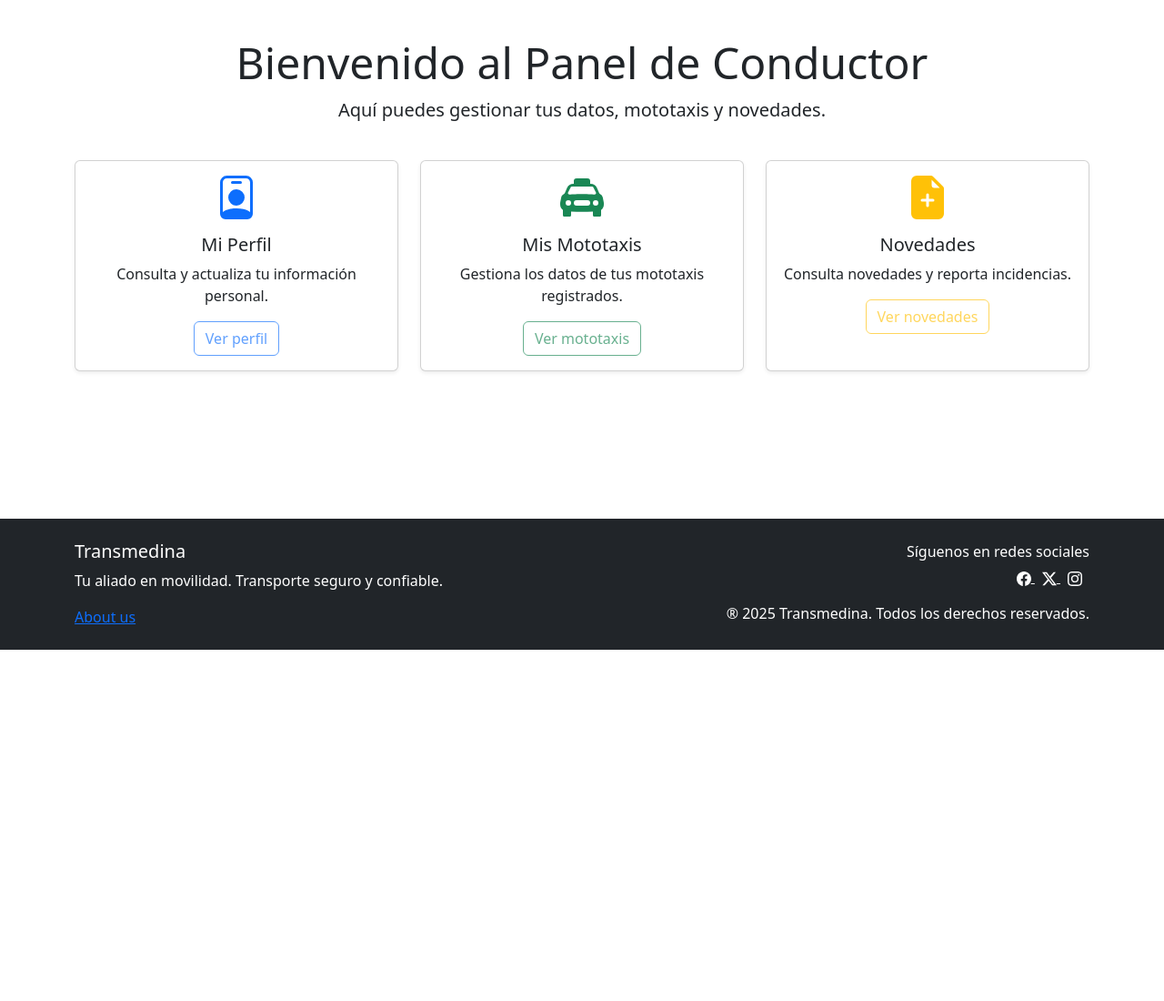
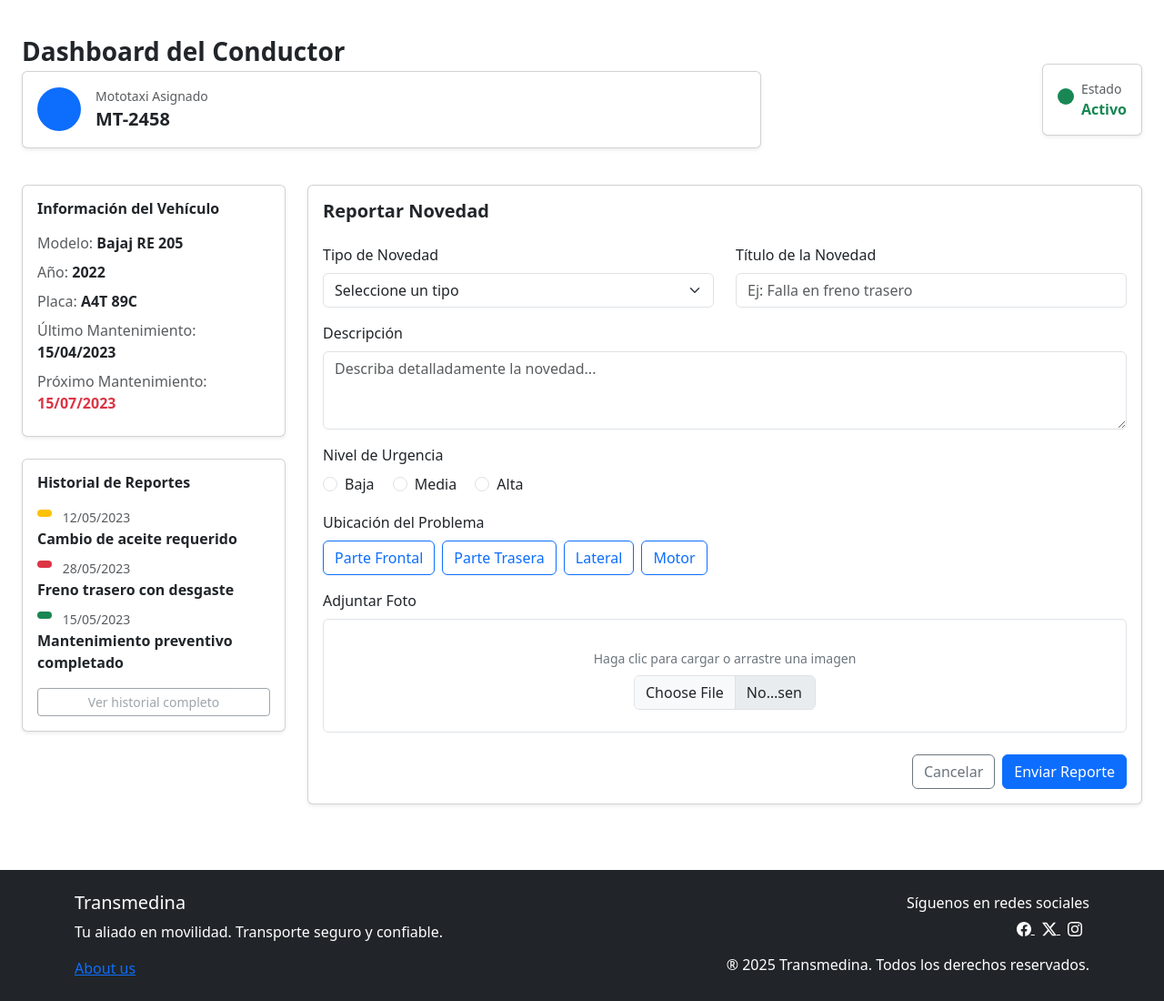
Before and after one commit to luiseurban/Transmedina_Project, a Django app: template conductor_dashboard/templates/pages/dashboard/dashboard_home.html in a window 1280 px wide. Shown: the part 86-1186 px from the top of the page at 91% size. Before the commit the page ends 800 px from the top, so only its background shows below. Run offline with Django 5.2, Linux system fonts and the light colour scheme; the template is opened without the code that fills it, so the values that code supplies are empty; some libraries are stand-ins or nearby versions.

Commit message:
Update dashboard_home.html
Diseño del dashboard para conductores, por ahora solo con placeholders

```diff
--- a/conductor_dashboard/templates/pages/dashboard/dashboard_home.html
+++ b/conductor_dashboard/templates/pages/dashboard/dashboard_home.html
@@ -1,47 +1,140 @@
 {% extends "layout/layout.html" %}
 
 {% block content %}
-<div class="container py-4">
-    <div class="row mb-4">
-        <div class="col-12 text-center">
-            <h1 class="display-5">Bienvenido al Panel de Conductor</h1>
-            <p class="lead">Aquí puedes gestionar tus datos, mototaxis y novedades.</p>
+<div class="container-fluid py-4">
+  <div class="row mb-4 align-items-center">
+    <div class="col-md-8">
+      <h3 class="fw-bold mb-1">Dashboard del Conductor</h3>
+      <div class="card shadow-sm mb-3">
+        <div class="card-body d-flex align-items-center">
+          <div class="me-3">
+            <div class="rounded-circle bg-primary text-white d-flex align-items-center justify-content-center" style="width:48px;height:48px;">
+              <i class="bi bi-truck"></i>
+            </div>
+          </div>
+          <div>
+            <div class="small text-muted">Mototaxi Asignado</div>
+            <div class="fw-semibold fs-5">MT-2458</div>
+          </div>
+        </div>
+      </div>
+    </div>
+    <div class="col-md-4 d-flex justify-content-end">
+      <div class="card shadow-sm">
+        <div class="card-body d-flex align-items-center">
+          <div class="me-2">
+            <span class="badge bg-success rounded-circle" style="width:18px;height:18px;"><i class="bi bi-check"></i></span>
+          </div>
+          <div>
+            <div class="small text-muted">Estado</div>
+            <div class="fw-semibold text-success">Activo</div>
+          </div>
+        </div>
+      </div>
     </div>
   </div>
   <div class="row g-4">
-        <div class="col-md-4">
-            <div class="card shadow-sm h-100">
-                <div class="card-body text-center">
-                    <svg width="48" height="48" fill="currentColor" class="mb-3 text-primary">
-                        <use xlink:href="/static/images/sprite.svg#icon-person-badge" />
-                    </svg>
-                    <h5 class="card-title">Mi Perfil</h5>
-                    <p class="card-text">Consulta y actualiza tu información personal.</p>
-                    <a href="#" class="btn btn-outline-primary disabled">Ver perfil</a>
+    <!-- Información del Vehículo -->
+    <div class="col-lg-3">
+      <div class="card shadow-sm mb-4">
+        <div class="card-body">
+          <h6 class="fw-bold mb-3">Información del Vehículo</h6>
+          <div class="mb-2"><span class="text-muted">Modelo:</span> <span class="fw-semibold">Bajaj RE 205</span></div>
+          <div class="mb-2"><span class="text-muted">Año:</span> <span class="fw-semibold">2022</span></div>
+          <div class="mb-2"><span class="text-muted">Placa:</span> <span class="fw-semibold">A4T 89C</span></div>
+          <div class="mb-2"><span class="text-muted">Último Mantenimiento:</span> <span class="fw-semibold">15/04/2023</span></div>
+          <div class="mb-2"><span class="text-muted">Próximo Mantenimiento:</span> <span class="fw-semibold text-danger">15/07/2023</span></div>
+        </div>
+      </div>
+      <div class="card shadow-sm">
+        <div class="card-body">
+          <h6 class="fw-bold mb-3">Historial de Reportes</h6>
+          <ul class="list-unstyled mb-3">
+            <li class="mb-2">
+              <span class="badge bg-warning me-2" style="width:8px;height:8px;">&nbsp;</span>
+              <span class="small text-muted">12/05/2023</span> <br>
+              <span class="fw-semibold">Cambio de aceite requerido</span>
+            </li>
+            <li class="mb-2">
+              <span class="badge bg-danger me-2" style="width:8px;height:8px;">&nbsp;</span>
+              <span class="small text-muted">28/05/2023</span> <br>
+              <span class="fw-semibold">Freno trasero con desgaste</span>
+            </li>
+            <li>
+              <span class="badge bg-success me-2" style="width:8px;height:8px;">&nbsp;</span>
+              <span class="small text-muted">15/05/2023</span> <br>
+              <span class="fw-semibold">Mantenimiento preventivo completado</span>
+            </li>
+          </ul>
+          <button class="btn btn-outline-secondary btn-sm w-100" disabled>Ver historial completo</button>
         </div>
       </div>
     </div>
-        <div class="col-md-4">
-            <div class="card shadow-sm h-100">
-                <div class="card-body text-center">
-                    <svg width="48" height="48" fill="currentColor" class="mb-3 text-success">
-                        <use xlink:href="/static/images/sprite.svg#icon-taxi-front-fill" />
-                    </svg>
-                    <h5 class="card-title">Mis Mototaxis</h5>
-                    <p class="card-text">Gestiona los datos de tus mototaxis registrados.</p>
-                    <a href="#" class="btn btn-outline-success disabled">Ver mototaxis</a>
+    <!-- Reportar Novedad -->
+    <div class="col-lg-9">
+      <div class="card shadow-sm">
+        <div class="card-body">
+          <h5 class="fw-bold mb-4">Reportar Novedad</h5>
+          <form>
+            <div class="row mb-3">
+              <div class="col-md-6 mb-3 mb-md-0">
+                <label for="tipoNovedad" class="form-label">Tipo de Novedad</label>
+                <select class="form-select" id="tipoNovedad" name="tipo_novedad" required>
+                  <option selected disabled>Seleccione un tipo</option>
+                  <option value="REPARACION">Reparación</option>
+                  <option value="ACTIVO">Activo</option>
+                  <option value="SIN_REPARAR">Sin reparar</option>
+                  <option value="OTRO">Otro</option>
+                </select>
+              </div>
+              <div class="col-md-6">
+                <label for="tituloNovedad" class="form-label">Título de la Novedad</label>
+                <input type="text" class="form-control" id="tituloNovedad" name="titulo_novedad" placeholder="Ej: Falla en freno trasero" required>
+              </div>
+            </div>
+            <div class="mb-3">
+              <label class="form-label">Descripción</label>
+              <textarea class="form-control" name="descripcion" rows="3" placeholder="Describa detalladamente la novedad..." required></textarea>
+            </div>
+            <div class="mb-3">
+              <label class="form-label">Nivel de Urgencia</label>
+              <div>
+                <div class="form-check form-check-inline">
+                  <input class="form-check-input" type="radio" name="urgencia" id="urgenciaBaja" value="baja">
+                  <label class="form-check-label" for="urgenciaBaja">Baja</label>
+                </div>
+                <div class="form-check form-check-inline">
+                  <input class="form-check-input" type="radio" name="urgencia" id="urgenciaMedia" value="media">
+                  <label class="form-check-label" for="urgenciaMedia">Media</label>
+                </div>
+                <div class="form-check form-check-inline">
+                  <input class="form-check-input" type="radio" name="urgencia" id="urgenciaAlta" value="alta">
+                  <label class="form-check-label" for="urgenciaAlta">Alta</label>
                 </div>
               </div>
             </div>
-        <div class="col-md-4">
-            <div class="card shadow-sm h-100">
-                <div class="card-body text-center">
-                    <svg width="48" height="48" fill="currentColor" class="mb-3 text-warning">
-                        <use xlink:href="/static/images/sprite.svg#icon-file-earmark-plus-fill" />
-                    </svg>
-                    <h5 class="card-title">Novedades</h5>
-                    <p class="card-text">Consulta novedades y reporta incidencias.</p>
-                    <a href="#" class="btn btn-outline-warning disabled">Ver novedades</a>
+            <div class="mb-3">
+              <label class="form-label">Ubicación del Problema</label>
+              <div class="d-flex flex-wrap gap-2">
+                <button type="button" class="btn btn-outline-primary">Parte Frontal</button>
+                <button type="button" class="btn btn-outline-primary">Parte Trasera</button>
+                <button type="button" class="btn btn-outline-primary">Lateral</button>
+                <button type="button" class="btn btn-outline-primary">Motor</button>
+              </div>
+            </div>
+            <div class="mb-4">
+              <label class="form-label">Adjuntar Foto</label>
+              <div class="border rounded d-flex flex-column align-items-center justify-content-center py-4" style="min-height:120px;">
+                <i class="bi bi-cloud-upload fs-1 text-secondary mb-2"></i>
+                <div class="text-secondary small">Haga clic para cargar o arrastre una imagen</div>
+                <input type="file" class="form-control mt-2" style="max-width:200px;" disabled>
+              </div>
+            </div>
+            <div class="d-flex justify-content-end gap-2">
+              <button type="reset" class="btn btn-outline-secondary">Cancelar</button>
+              <button type="submit" class="btn btn-primary">Enviar Reporte</button>
+            </div>
+          </form>
         </div>
       </div>
     </div>
```
Lines whose indentation alone changed are shown as unchanged.
